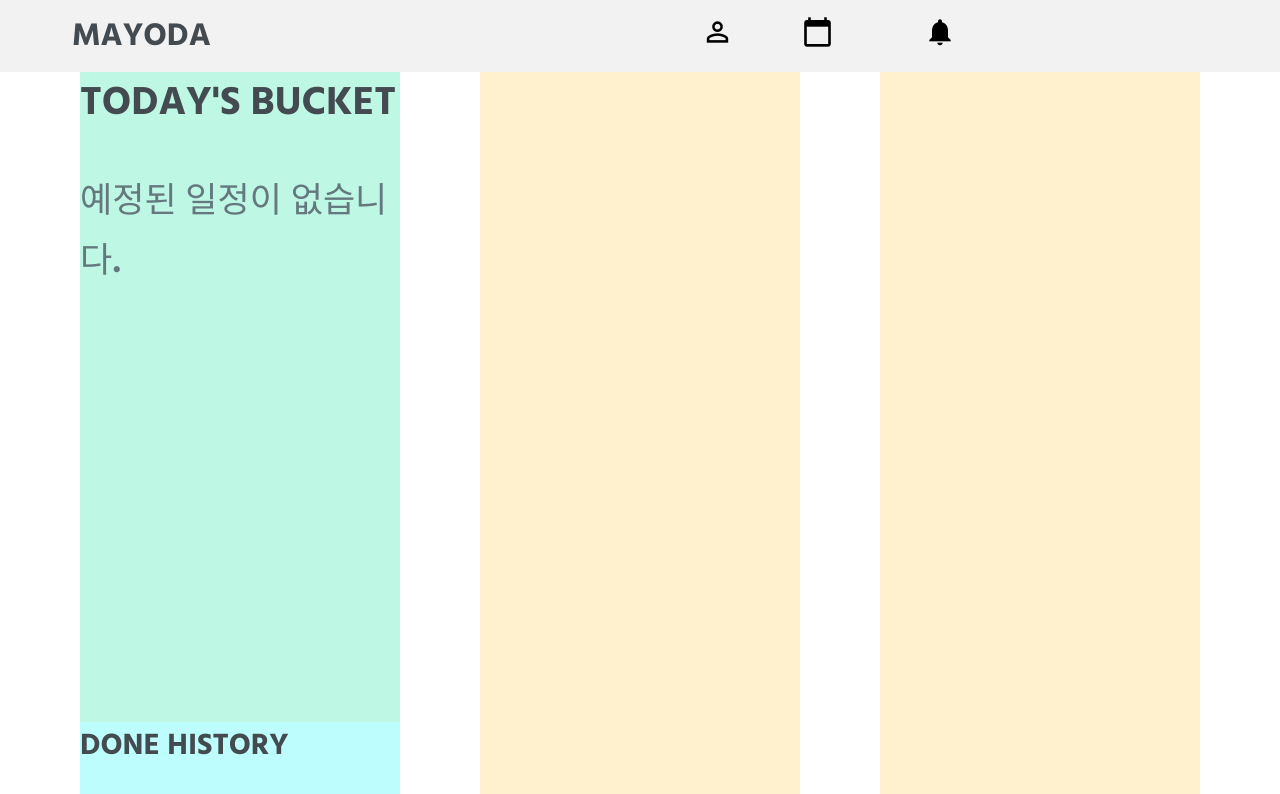
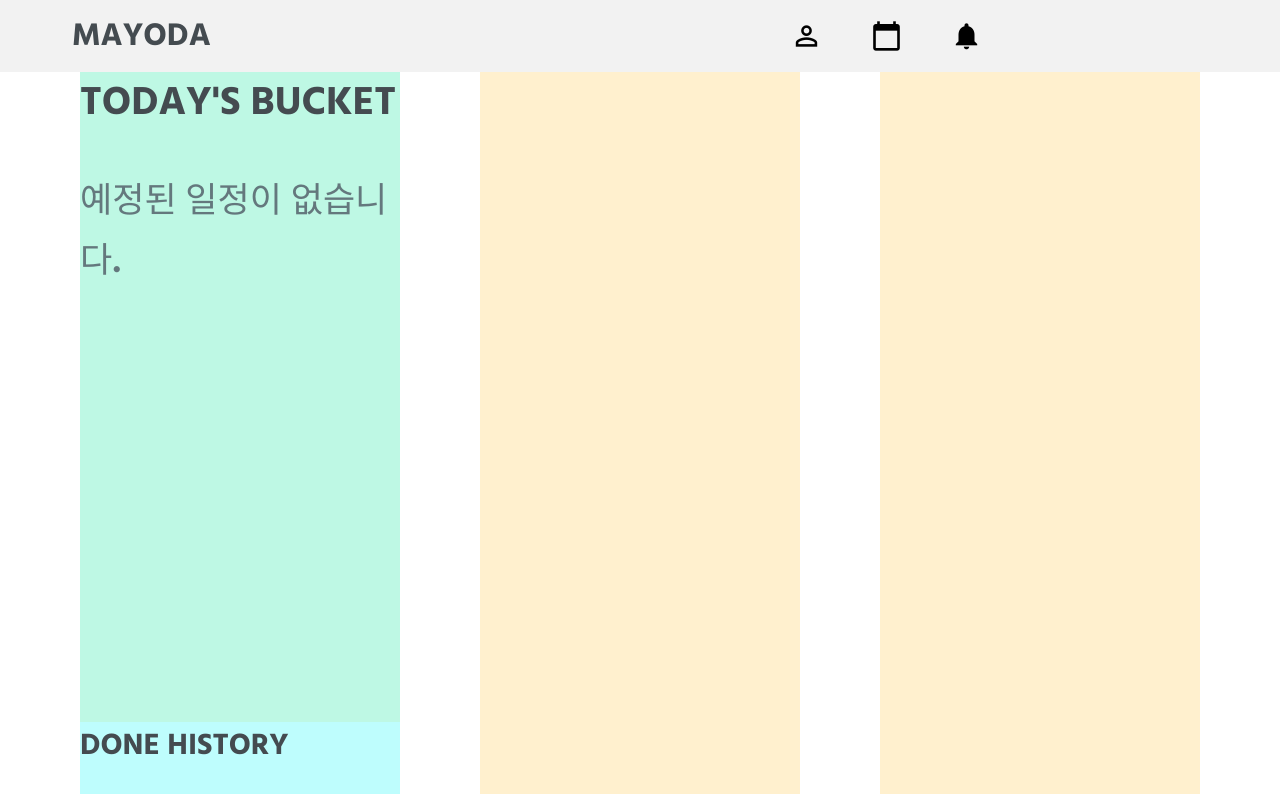
Before and after one commit to FX-KNUT/fd_Mayoda, a React (Create React App) app in the folder frontend/: page / in a window 1280 px wide. Shown: the top 794 px of the page. Built offline with nearby package versions, Linux system fonts and the light colour scheme; no server answers.

Commit message:
pointer events none

```diff
--- a/frontend/src/components/header/header.css
+++ b/frontend/src/components/header/header.css
@@ -33,7 +33,6 @@
 
 .header_button > .material-icons {
   display: flex;
-  height: 40%;
   justify-content: flex-end;
   cursor: pointer;
   font-size: 2rem;
@@ -46,7 +45,10 @@
 }
 
 .label_transform {
+  position: absolute;
   opacity: 0;
+  transform: translateY(50%);
+  pointer-events: none;
 }
 
 .material-icons:hover + .label_transform {
```
